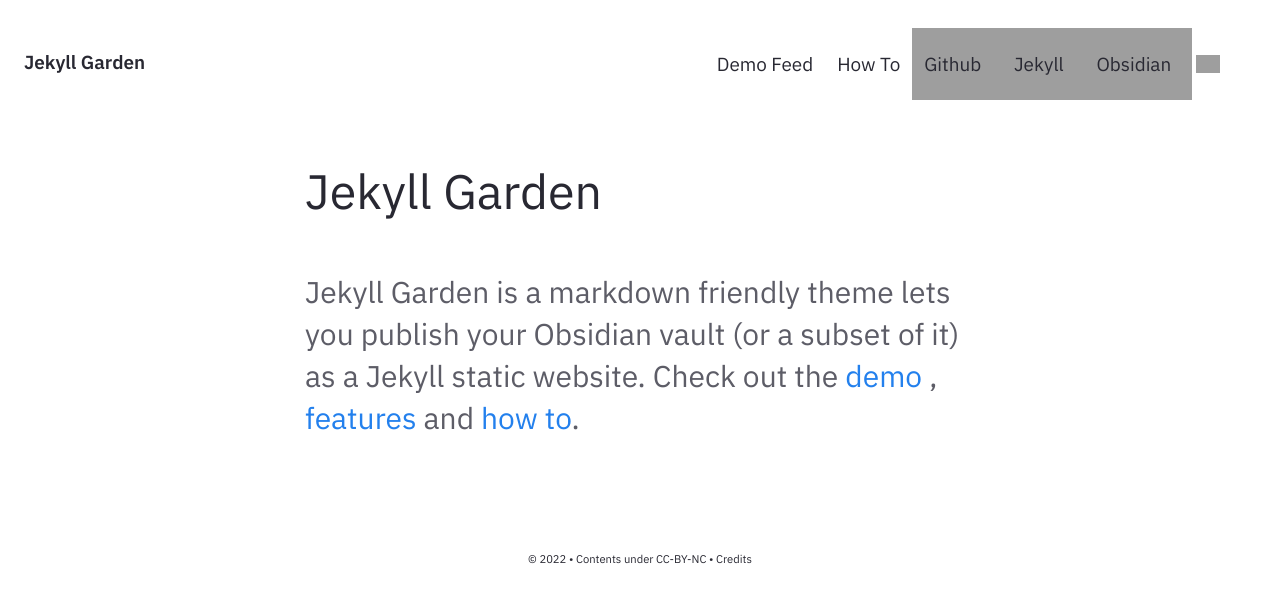
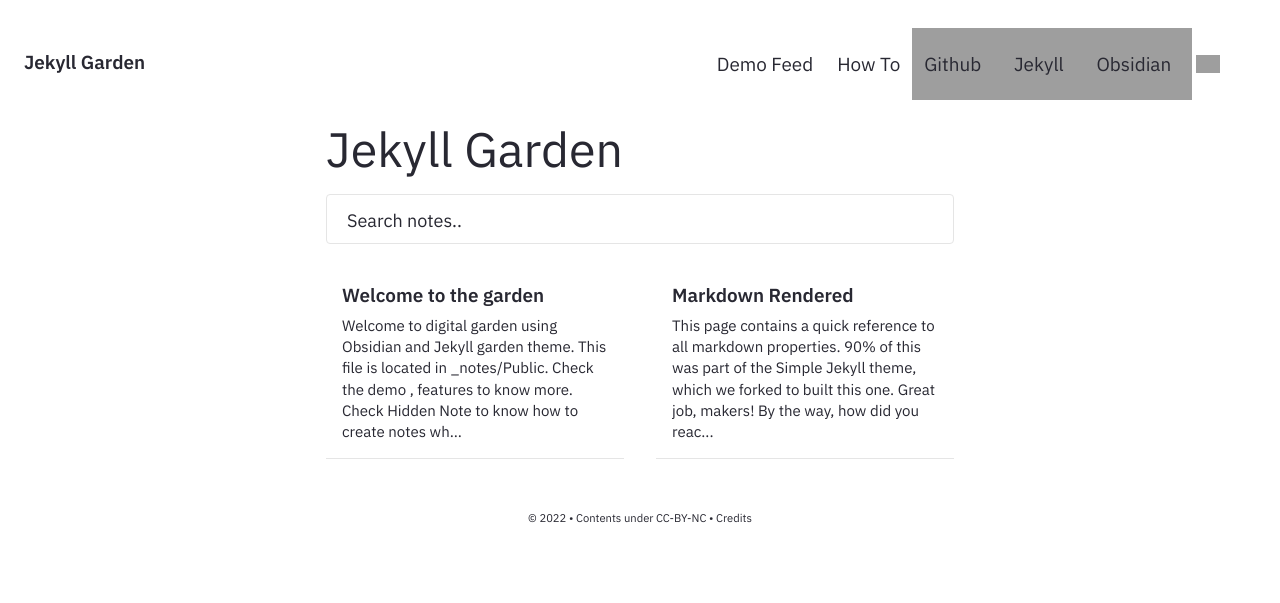
Before and after one commit to Jekyll-Garden/jekyll-garden.github.io, a Jekyll site: the page built from pages/index.md, in a window 1280 px wide, cut to the strip 0-603 px from the top of the page. Built offline with Jekyll 4.4.1, drawn with Linux system fonts in a browser that asks for light colours; grey boxes are pictures that could not be loaded.

Commit message:
Fix #37
Fix #37 Setting the homepage/enabled parameter to false in _config.yml does not give the expected result.

```diff
--- a/_config.yml
+++ b/_config.yml
@@ -52,7 +52,7 @@
 # To enable a homepage, change the value to true and add content to _includes/Homepage.html
 # If enable : false, notes feed will be as homepage.
   homepage:
-    enabled: true ##If you need a homepage, change this to true and edit _includes/Homepage.html
+    enabled: false ##If you need a homepage, change this to true and edit _includes/Homepage.html
 
 encoding: utf-8
 
--- a/_layouts/Post.html
+++ b/_layouts/Post.html
@@ -75,22 +75,20 @@
 
             <!-- Homepage Layout-->
             {%- if page.permalink == "/" -%}
-            <div class="column is-8-widescreen  is-8-desktop is-8-tablet is-12-mobile">
                 {%- if site.preferences.homepage.enabled -%}
                     <!--- Show Homepage -->
+                    <div class="column is-8-widescreen  is-8-desktop is-8-tablet is-12-mobile">
                         {%- include Homepage.html -%}
+                    </div>
                 {%- else -%}
                     <!--- Show Feed Part -->
                     <div class="column is-6-widescreen  is-8-desktop is-8-tablet is-12-mobile">
-                            <h5 class="meta-title"><a href="/">← Home</a></h5>
                         <div class="jumbo">{{page.title}}</div>
                         {%- include Content.html -%}
                         {%- include Feed.html -%}
                     </div>
                 {%- endif -%}
-            </div>
-            {%- endif -%}
-
+            {%- else -%}
                 <!--- Notes Feed Layout-->
                 {%- if page.feedformat -%}
                 <div class="column is-6-widescreen  is-8-desktop is-8-tablet is-12-mobile">
@@ -175,6 +173,7 @@
                             {%- include Content.html -%}
                     </div>
                 {%- endif -%}
+            {%- endif -%}
         </div>
     </section>
     {%- include Footer.html -%}
```
Also changed, not shown: pages/index.md (+1 -0 lines). Lines whose indentation alone changed are shown as unchanged.
